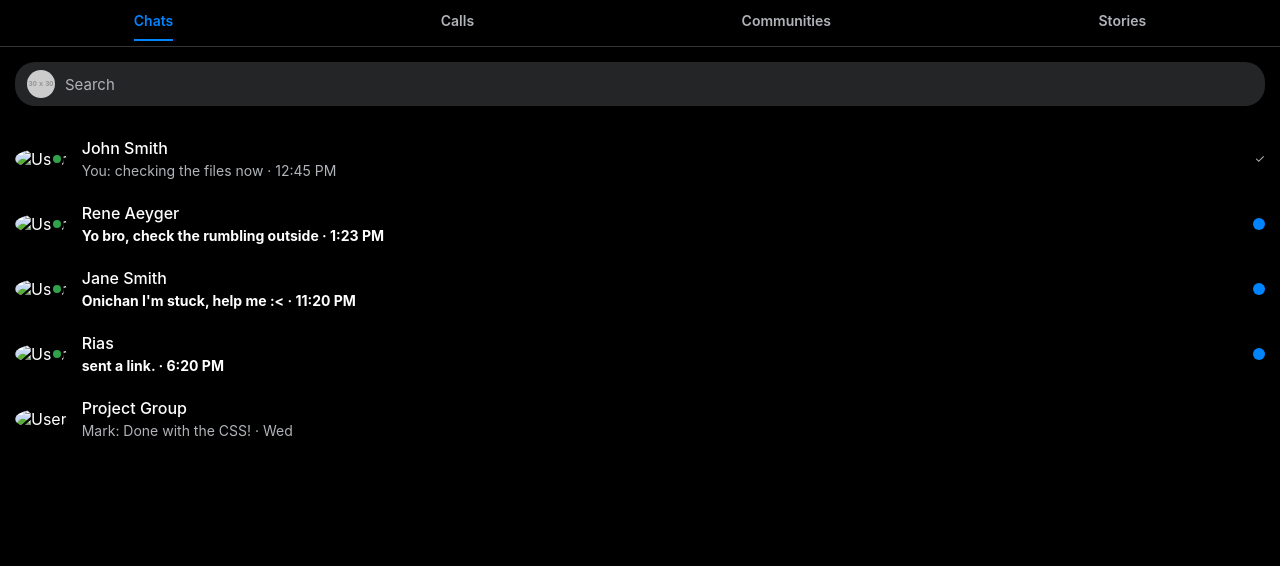
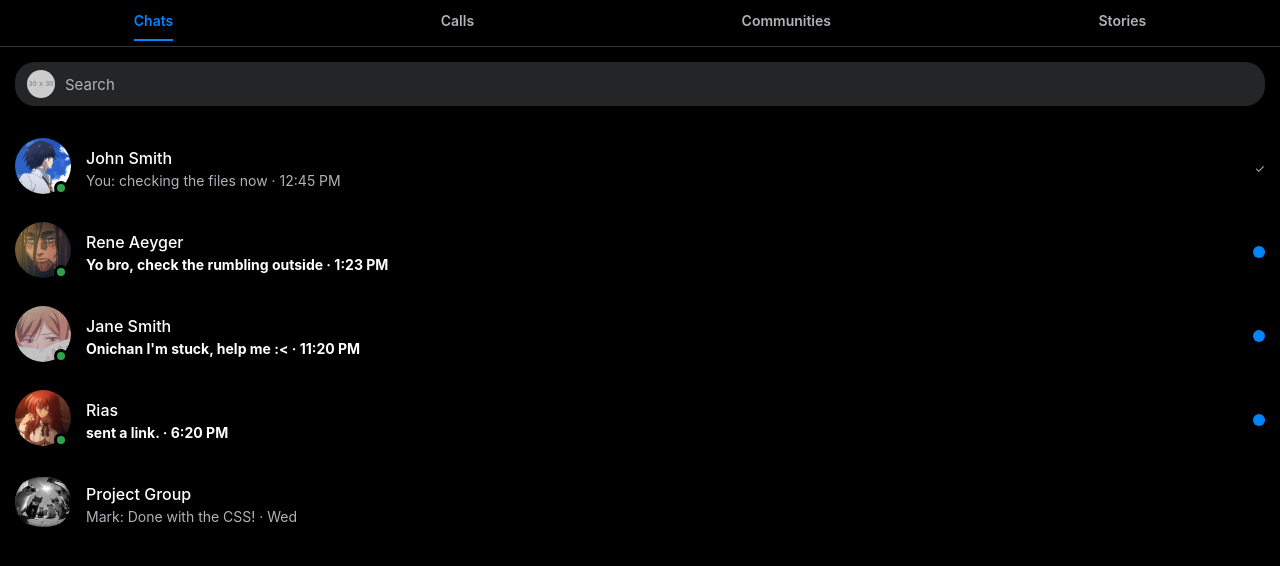
Before and after one commit to vincellanes/messengerclone, a plain HTML site: page index.html in a window 1280 px wide. Shown: the part 54-620 px from the top of the page. Drawn offline with Linux system fonts and the light colour scheme; placeholder pictures from the web are drawn by us.

Commit message:
Move index.html to root

```diff
--- a/index.html
+++ b/index.html
@@ -36,7 +36,7 @@
         <main class="chat-container">
             <div class="chat-row">
                 <div class="avatar-wrapper">
-                    <img src="../MESSENGER REPLICA/cid.jpeg" alt="User">
+                    <img src="cid.jpeg" alt="User">
                     <div class="status-dot online"></div>
                 </div>
                 <div class="chat-details">
@@ -48,7 +48,7 @@
 
             <div class="chat-row unread">
                 <div class="avatar-wrapper">
-                    <img src="../MESSENGER REPLICA/eren.jpeg" alt="User">
+                    <img src="eren.jpeg" alt="User">
                     <div class="status-dot online"></div>
                 </div>
                 <div class="chat-details">
@@ -60,7 +60,7 @@
 
               <div class="chat-row unread">
                 <div class="avatar-wrapper">
-                    <img src="../MESSENGER REPLICA/nini.jpeg" alt="User">
+                    <img src="nini.jpeg" alt="User">
                     <div class="status-dot online"></div>
                 </div>
                 <div class="chat-details">
@@ -72,7 +72,7 @@
 
             <div class="chat-row unread">
                 <div class="avatar-wrapper">
-                    <img src="../MESSENGER REPLICA/rias.jpeg" alt="User">
+                    <img src="rias.jpeg" alt="User">
                     <div class="status-dot online"></div>
                 </div>
                 <div class="chat-details">
@@ -84,7 +84,7 @@
 
             <div class="chat-row">
                 <div class="avatar-wrapper">
-                    <img src="../MESSENGER REPLICA/gc.jpeg" alt="User">
+                    <img src="gc.jpeg" alt="User">
                 </div>
                 <div class="chat-details">
                     <div class="user-name">Project Group</div>
```
